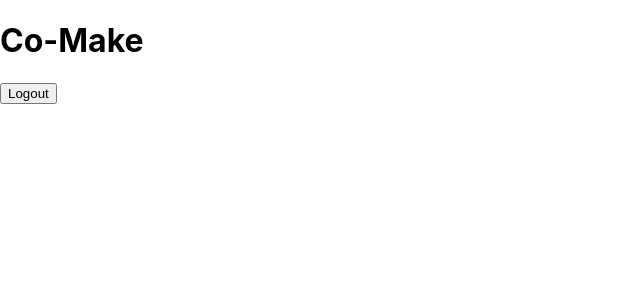
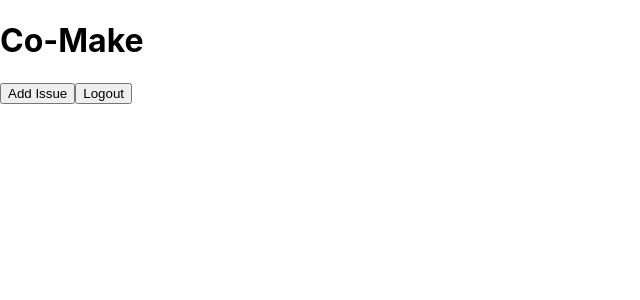
Before and after one commit to BW-Co-Make-tt26/front-end, a React (Create React App) app: page /issue-board in a window 1280 px wide. Shown: the top 300 px of the page, without its empty margins (0-640 px from the left). Built offline with nearby package versions, Linux system fonts and the light colour scheme; sample sign-in values are in the browser's storage.

Commit message:
added issue add btn

```diff
--- a/src/components/IssueBoard.js
+++ b/src/components/IssueBoard.js
@@ -5,6 +5,7 @@ export default function IssueBoard(props) {
 
     return (
         <div>
+            <button className='addIssue-btn'>Add Issue</button>
             <button className='logout' onClick={props.logout}>Logout</button>
         </div>
     )
```
Also changed, not shown: 1 other file (tests, documents, lock files or other folders).
